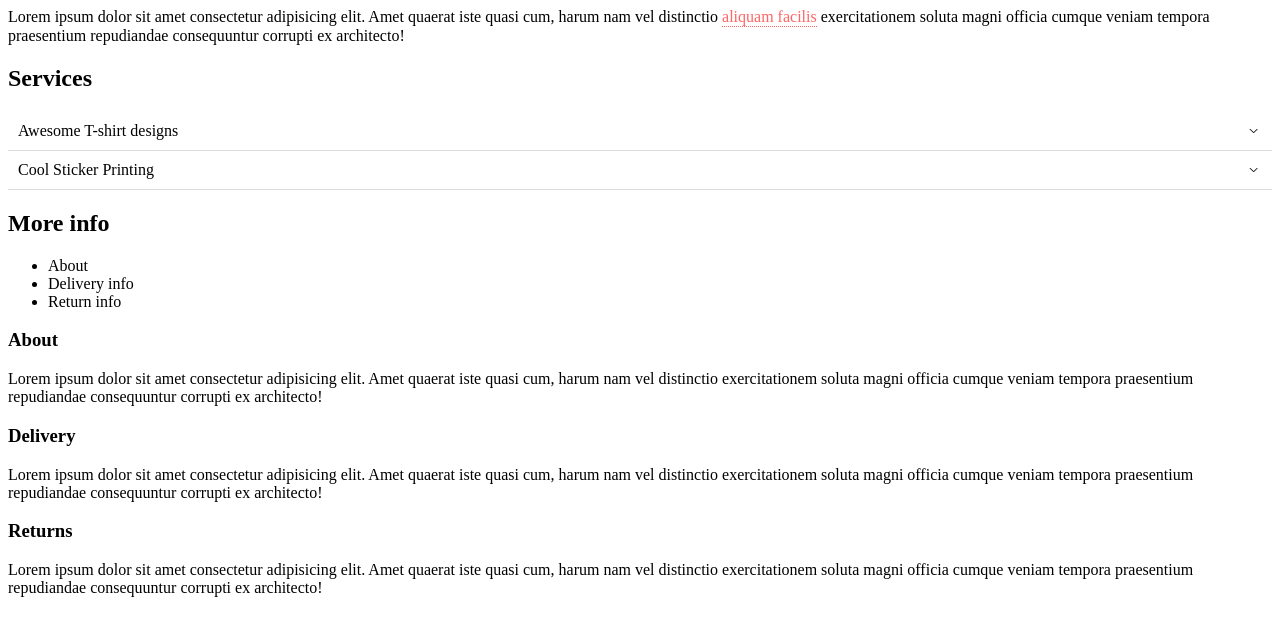
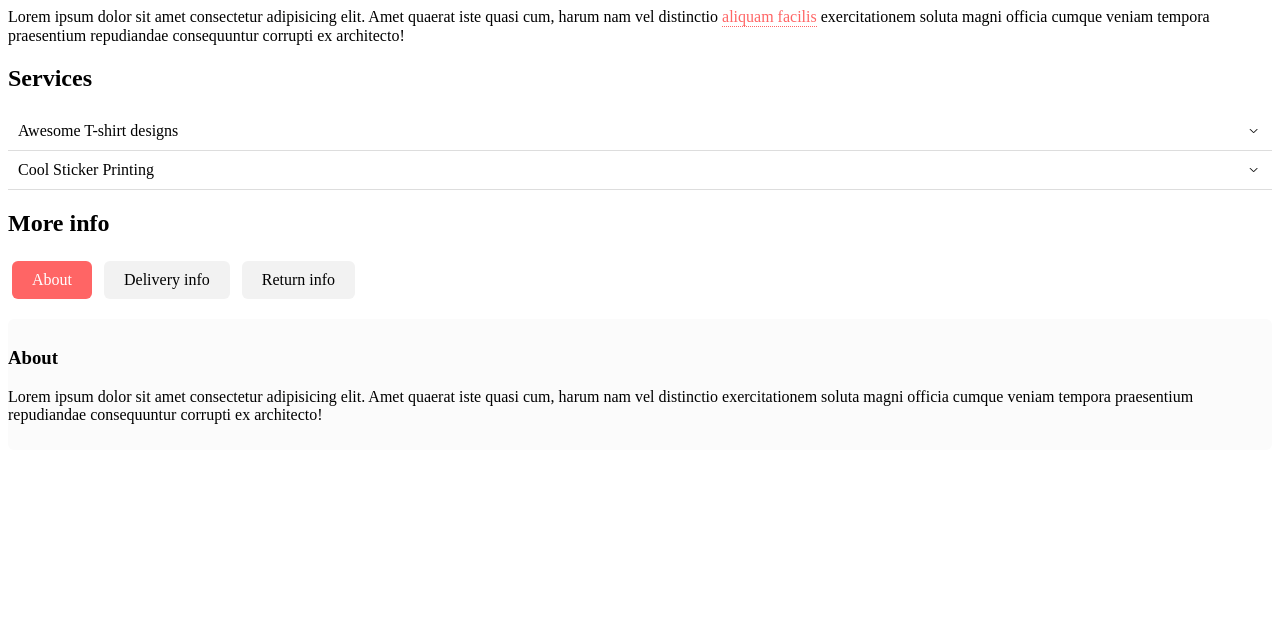
Before and after one commit to Edwin-Mwangi/UI-lib-loaders-test, a website built with webpack: page dist/index.html in a window 1280 px wide. Built offline with nearby package versions, Linux system fonts and the light colour scheme.

Commit message:
Tabbed content

```diff
--- a/src/index.js
+++ b/src/index.js
@@ -1,5 +1,6 @@
 import { Tooltip } from "./ninja-ui/tooltip";
 import Dropdown from "./ninja-ui/dropdown";
+import Tabs from "./ninja-ui/tabs";
 
 //create a tooltip
 
@@ -14,3 +15,6 @@
     const instance = new Dropdown(dropdown);
     instance.init();
 });
+
+const tabs = new Tabs(document.querySelector('.tabs'));
+tabs.init();
--- /dev/null
+++ b/src/ninja-ui/styles/tabs.css
@@ -0,0 +1,30 @@
+.tabs > ul{
+    padding: 0px;
+}
+
+.tabs .trigger{
+    list-style-type: none;
+    padding: 10px;
+    background: #f2f2f2;
+    margin: 4px;
+    border-radius: 6px;
+    display: inline-block;
+    padding: 10px 20px;
+    cursor: pointer;
+}
+
+.tabs .trigger.active{
+    background: #ff6565;
+    color: white;
+}
+
+.tabs .content{
+    background: #fbfbfb;
+    padding: 10px 0px;
+    border-radius: 6px;
+    display: none;
+}
+
+.tabs .content.active{
+    display: block;
+}
--- /dev/null
+++ b/src/ninja-ui/tabs.js
@@ -0,0 +1,35 @@
+import './styles/tabs.css'
+
+class Tabs{
+    constructor(container){
+        this.container = container;
+        this.tabs = container.querySelectorAll('.trigger');
+    }
+    init(){
+        this.tabs.forEach(tab =>{
+            tab.addEventListener('click', e =>{
+                this.toggleTabs(e);
+                this.toggleContent(e);
+            })
+        });
+    }
+    toggleTabs(e){
+        //remove active classes
+        this.tabs.forEach(tab => tab.classList.remove('active'));
+        //add new active class to clicked tab
+        e.target.classList.add('active');
+    }
+    toggleContent(e){
+        //remove current active classes from content
+        this.container.querySelectorAll('.content').forEach(item =>{
+            item.classList.remove('active');
+        });
+
+        //add new active class to content
+        const selector = e.target.getAttribute('data-target');
+        const content = this.container.querySelector(selector);
+        content.classList.add('active');
+    }
+};
+
+export {Tabs as default};
```
Also changed, not shown: dist/index.html.
